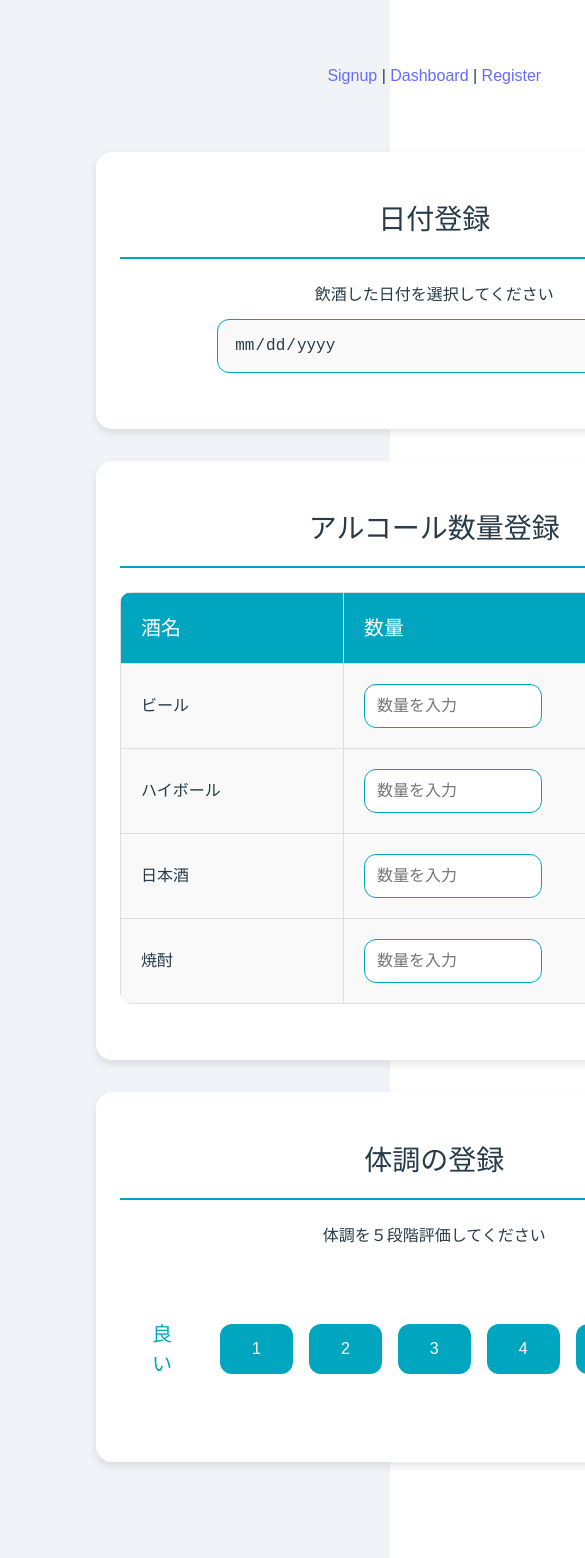
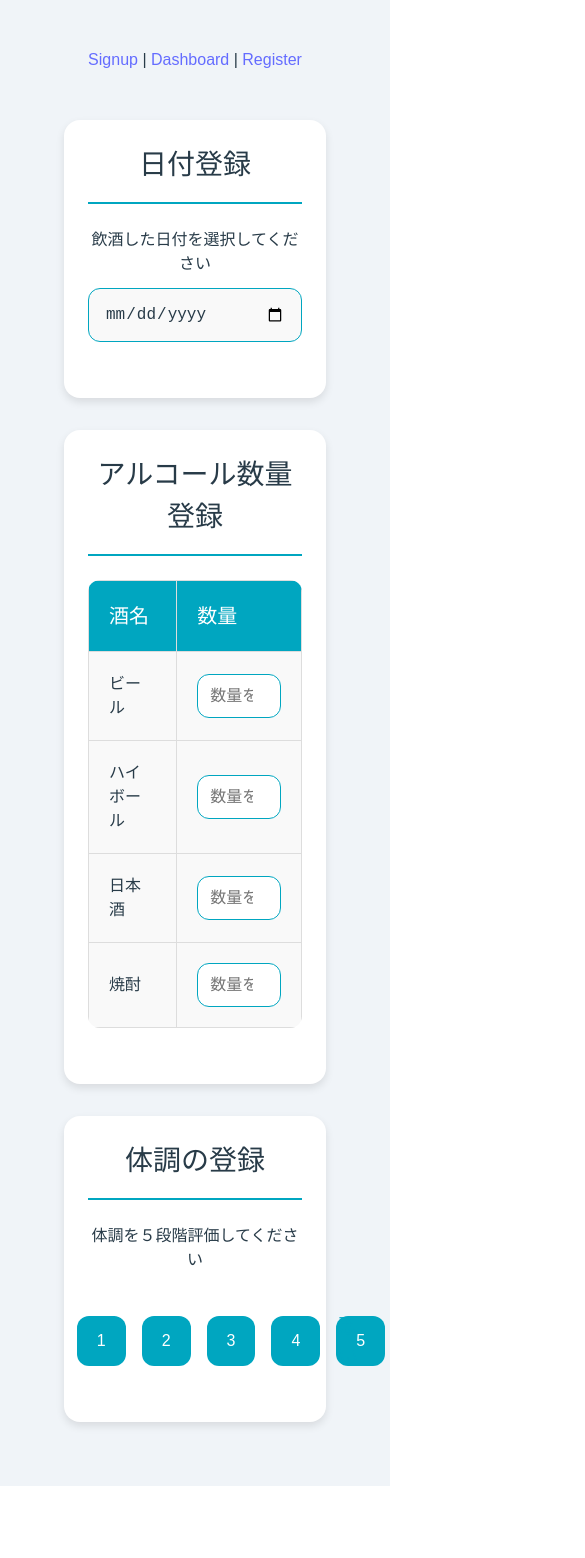
Before and after one commit to saitamau-maximum/alcoho-rhythm, a React (Vite) app in the folder client/: page /register in a window 390 px wide. Shown: the top 1558 px of the page, 585 px wide, since content can reach past the window. After the commit the page ends 1486 px from the top, so only its background shows below. Built offline with nearby package versions, Linux system fonts and the light colour scheme.

Commit message:
fix:画面が小さいときのcssを修正

```diff
--- a/client/src/register/register.css
+++ b/client/src/register/register.css
@@ -1,4 +1,10 @@
-/* 全体のスタイル */
+/* グローバル設定 */
+* {
+    box-sizing: border-box;
+    margin: 0;
+    padding: 0;
+}
+
 body {
     font-family: Arial, sans-serif;
     margin: 0;
@@ -6,6 +12,7 @@ body {
     background-color: #f0f4f8;
     color: #283b48;
     font-size: 16px;
+    overflow-x: hidden;
 }
 
 /* コンテナ全体のデザイン */
@@ -13,8 +20,10 @@ div {
     max-width: 1000px;
     margin: 0 auto;
     padding: 32px;
+    width: 100%;
 }
 
+/* 各セクションのスタイル */
 .date-register,
 .alcohol-register,
 .condition-register {
@@ -64,8 +73,7 @@ table {
     overflow: hidden;
 }
 
-th,
-td {
+th, td {
     padding: 20px;
     border: 1px solid #ddd;
     text-align: left;
@@ -133,3 +141,14 @@ input[type="number"] {
 .condition-buttons button:hover {
     background-color: #007082;
 }
+
+/* 画面サイズが小さい場合の調整 */
+@media (max-width: 768px) {
+    div {
+        padding: 16px;
+    }
+    .condition-buttons button {
+        padding: 16px 20px;
+        font-size: 16px;
+    }
+}
```
